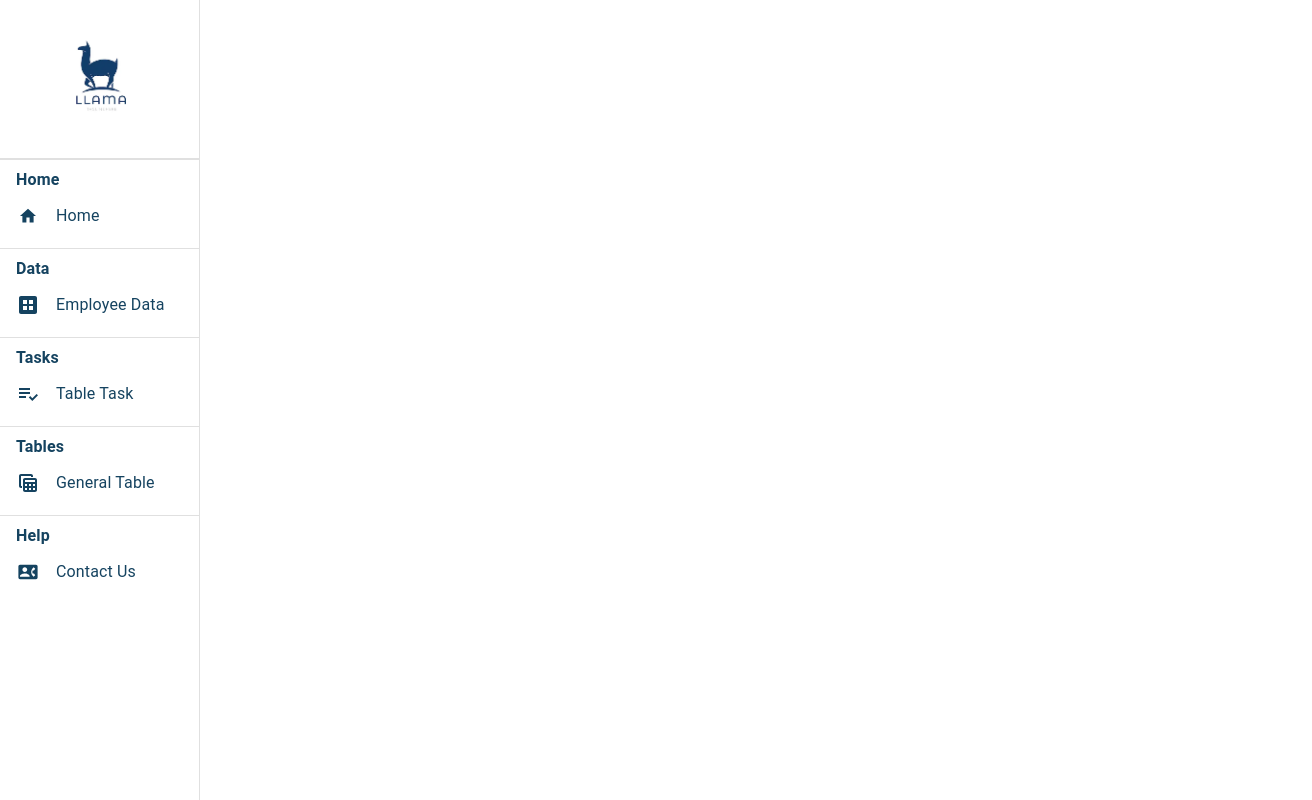
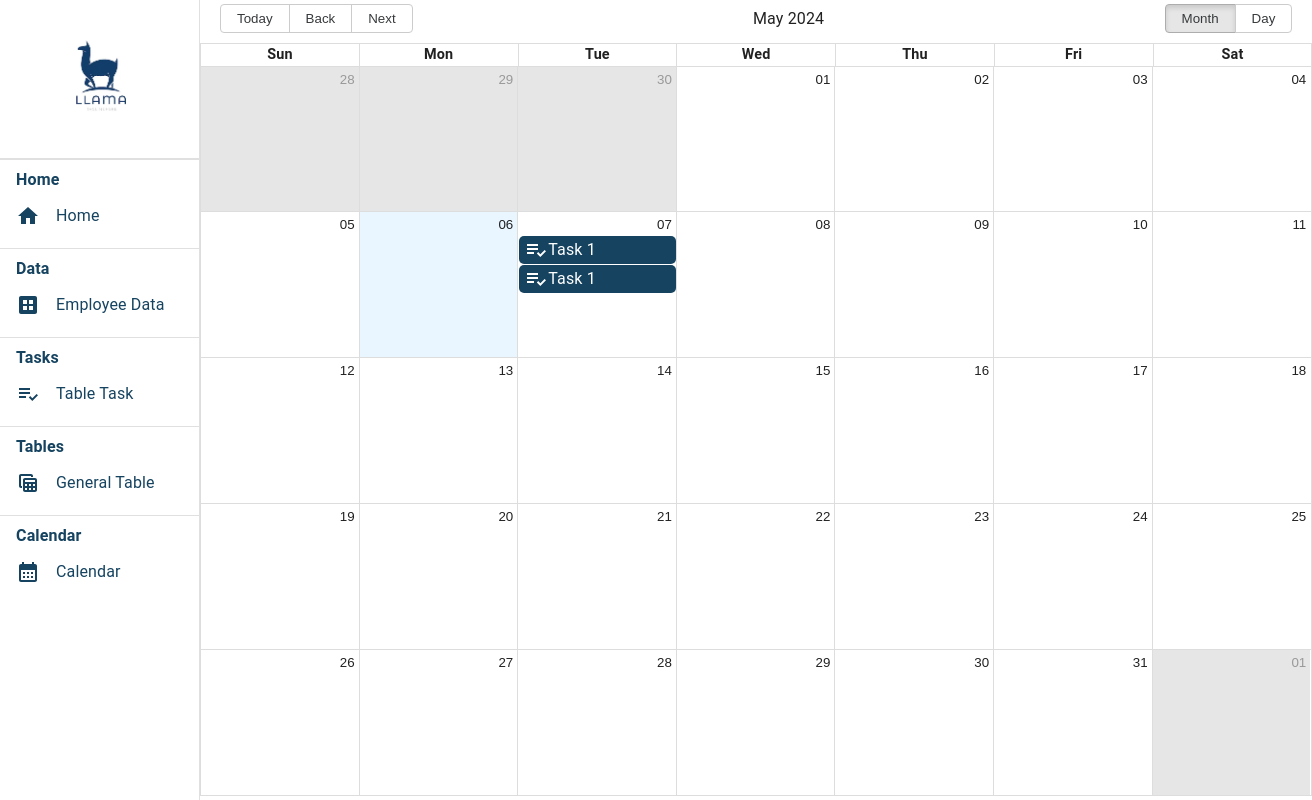
Before and after one commit to Nyxzaf/Fullstack-MERN, a React (Vite) app in the folder client/: page /calendar in a window 1280 px wide. Shown: the whole page, 1312 px wide, since content can reach past the window. Built offline with nearby package versions, Linux system fonts and the light colour scheme; no server answers.

Commit message:
added calendar

```diff
--- /dev/null
+++ b/client/css/calendar.css
@@ -0,0 +1,12 @@
+.rbc-toolbar button:active {
+    background-color:#154360 !important;
+    color: white !important;
+    padding-left: 10px;
+}
+.rbc-toolbar{
+    padding-left: 20px;
+    padding-right: 20px;
+}
+.rbc-event{
+    background-color:#154360 !important;
+}
--- a/client/data/Items.jsx
+++ b/client/data/Items.jsx
@@ -2,24 +2,41 @@ import HomeIcon from '@mui/icons-material/Home';
 import PlaylistAddCheckIcon from '@mui/icons-material/PlaylistAddCheck';
 import DatasetIcon from '@mui/icons-material/Dataset';
 import TableViewIcon from '@mui/icons-material/TableView';
-import ContactPhoneIcon from '@mui/icons-material/ContactPhone';
-
+import CalendarMonthIcon from '@mui/icons-material/CalendarMonth';
 export const ITEM = [
     {
-        Title:"Home" ,SubTitle:"Home" , content:"Here the employee's information is added", Icon: <HomeIcon sx={{p:0.3}}/>, Path:"/"
+        Title:"Home",
+        SubTitle:"Home" ,
+        content:"Here the employee's information is added",
+        Icon: <HomeIcon/>,
+        Path:"/"
     },
     {
-        Title:"Data" ,SubTitle:"Employee Data" , content:"Add the employee's information here", Icon: <DatasetIcon/>, Path:"/Data"
+        Title:"Data",
+        SubTitle:"Employee Data",
+        content:"Add the employee's information here",
+        Icon: <DatasetIcon/>,
+        Path:"/data"
     },
     {
-        Title:"Tasks" ,SubTitle:"Table Task" , content:"Add the tasks to the employee here.", Icon: <PlaylistAddCheckIcon/>, Path:"/Task"
+        Title:"Tasks" ,
+        SubTitle:"Table Task" ,
+        content:"Add the tasks to the employee here.",
+        Icon: <PlaylistAddCheckIcon/>,
+        Path:"/task"
     },
     {
-        Title:"Tables" ,SubTitle:"General Table" , content:"Here in the general table, all the qualities of the employees are observed."
-        , Icon: <TableViewIcon/>, Path:"/Tables"
+        Title:"Tables",
+        SubTitle:"General Table" ,
+        content:"Here in the general table, all the qualities of the employees are observed.",
+        Icon: <TableViewIcon/>, Path:"/tables"
     },
     {
-        Title:"Help" ,SubTitle:"Contact Us" , content:"Here assistance will be provided with problems and system failures", Icon: <ContactPhoneIcon sx={{p:0.3}}/>, Path:"/Help"
+        Title:"Calendar",
+        SubTitle:" Calendar" ,
+        content:"Here you will find the employees' birthdays and tasks.",
+        Icon: <CalendarMonthIcon />,
+        Path:"/calendar"
     }
 ]
 
--- a/client/package.json
+++ b/client/package.json
@@ -18,9 +18,10 @@
     "@mui/x-data-grid-generator": "^7.3.1",
     "@mui/x-date-pickers": "^7.3.1",
     "axios": "^1.6.8",
-    "dayjs": "^1.11.10",
+    "dayjs": "^1.11.11",
     "formik": "^2.4.6",
     "react": "^18.2.0",
+    "react-big-calendar": "^1.12.1",
     "react-dom": "^18.2.0",
     "react-quill": "^2.0.0",
     "react-router-dom": "^6.23.0",
--- a/client/pages/Home/Home.jsx
+++ b/client/pages/Home/Home.jsx
@@ -9,7 +9,7 @@ import { FONT_FAMILY } from '../../assets/fonts/FontFamily'
 
 const Home = () => {
     return (
-            <Grid container spacing={3}pl={{xl:32,lg:32, md:5, xs:5}} pr={5} width={'calc(100% )'} >
+            <Grid container spacing={3} pl={{xl:32,lg:32, md:5, xs:5}} pr={5} width={'calc(100% )'} >
                 <Grid item xl={12} xs={12} my={2}>
                     <Typography variant="h2" fontFamily={FONT_FAMILY}>Home</Typography>
                 </Grid>
--- /dev/null
+++ b/client/pages/calendar/calendar.jsx
@@ -0,0 +1,45 @@
+import { Box } from "@mui/material";
+import { Calendar , dayjsLocalizer } from "react-big-calendar";
+import "react-big-calendar/lib/css/react-big-calendar.css"
+import dayjs  from 'dayjs'
+import PlaylistAddCheckIcon from '@mui/icons-material/PlaylistAddCheck';
+import '../../css/calendar.css'
+
+export default function calendar() {
+
+    const localizer = dayjsLocalizer(dayjs)
+    const events = [
+        {
+            start: dayjs(`2024-05-07T12:00:00`).toDate(),
+            end: dayjs(`2024-05-07T13:00:00`).toDate(),
+            title:"Task 1",
+        },
+        {
+            start: dayjs(`2024-05-07T13:00:00`).toDate(),
+            end: dayjs(`2024-05-07T14:00:00`).toDate(),
+            title:"Task 1",
+        }
+    ]
+    const components = {
+        event: Props => {
+            return (
+                <Box display={"flex"}>
+                    <PlaylistAddCheckIcon/>
+                    {Props.title}
+                </Box>
+            )
+        }
+    }
+
+
+    return (
+    <Box width={{xl:'86.9vw',lg:"86.9vw",xs:"99vw"}} height={"100vh"} ml={{xl:25,lg:25, md:0, xs:0}} py={0.5}>
+        <Calendar
+        localizer={localizer}
+        events={events}
+        views={["month","day"]}
+        components={components}
+        />
+    </Box>
+    );
+}
--- a/client/pages/employeeData/EmployeeData.jsx
+++ b/client/pages/employeeData/EmployeeData.jsx
@@ -72,6 +72,8 @@ function EmployeeData() {
 
   const isSelected = (EmployeeId) => selectedEmployeeId.includes(EmployeeId);
 
+  //revisar esta parte en task.jsx
+
   const handleCloseDataForm = () => {
     setShowDataForm(false);
     setSelectedEmployeeId([]);
@@ -80,12 +82,13 @@ function EmployeeData() {
   const handleCloseDataFormEdit = () => {
     setShowDataFormEdit(false);
     setSelectedEmployeeId([]);
+
   };
 
 
   return (
-    <Box sx={{ width: 'calc( 100% )' }}  pl={{xl:32,lg:32, md:5, xs:5}} pr={2}>
-      <Grid container spacing={4}>
+    <Box sx={{ width: 'calc( 100% )' }}   pr={2}>
+      <Grid container spacing={4}pl={{xl:32,lg:32, md:5, xs:5}}>
         <Grid item xl={12}  mt={2}>
           <Typography variant="h2" sx={{ fontFamily: FONT_FAMILY }}>
             Employee Data
--- a/client/src/App.jsx
+++ b/client/src/App.jsx
@@ -4,6 +4,7 @@ import { Route, Routes } from "react-router-dom";
 import Task from '../pages/task/Task'
 import Header from '../components/header/Header'
 import EmployeeData from '../pages/employeeData/EmployeeData';
+import Calendar from '../pages/calendar/calendar'
 import { EmployeeContext } from '../context/EmployeeContext'
 
 function App() {
@@ -19,12 +20,16 @@ function App() {
             element={<Home/>}
             />
             <Route
-            path='/Data'
+            path='/data'
             element={<EmployeeData/>}
             />
             <Route
             path='/task'
             element={<Task/>}
+            />
+            <Route
+            path='/calendar'
+            element={<Calendar/>}
             />
           </Routes>
         </EmployeeContext>
```
Also changed, not shown: 1 other file (tests, documents, lock files or other folders).
